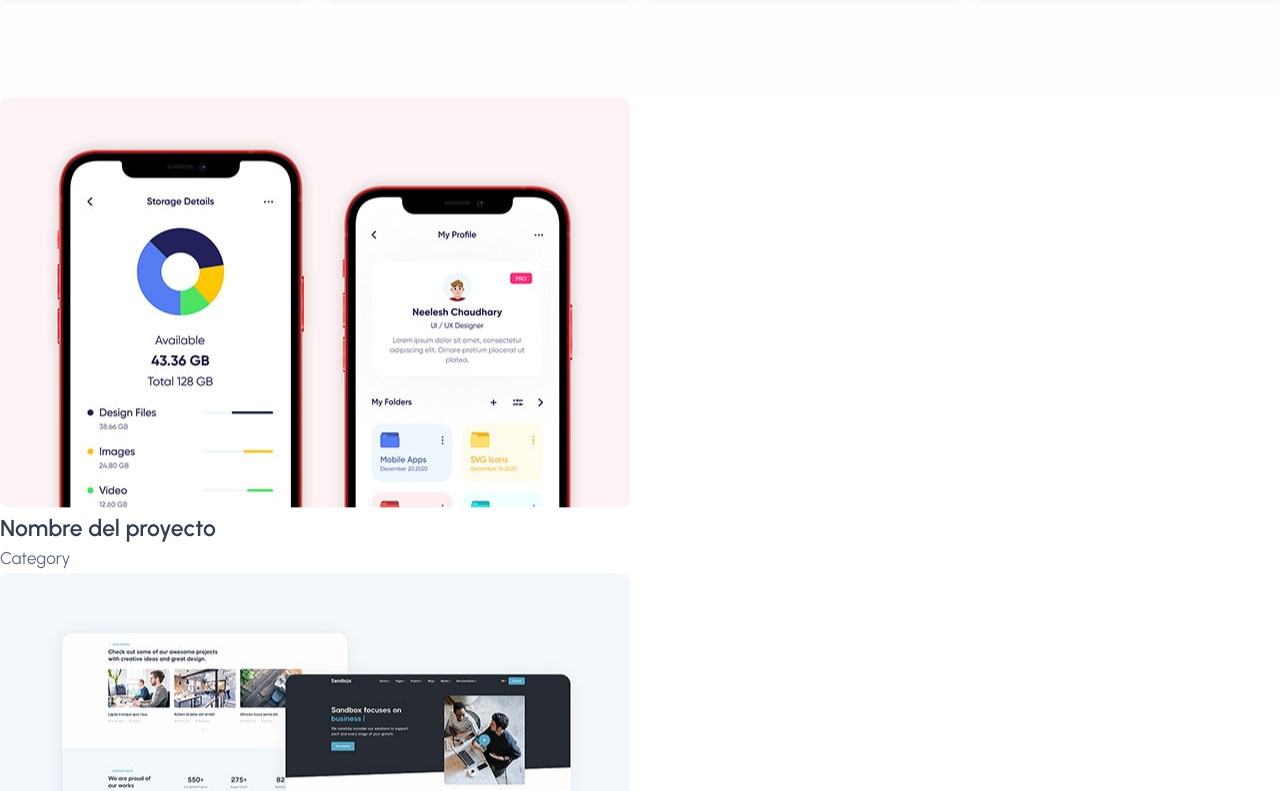
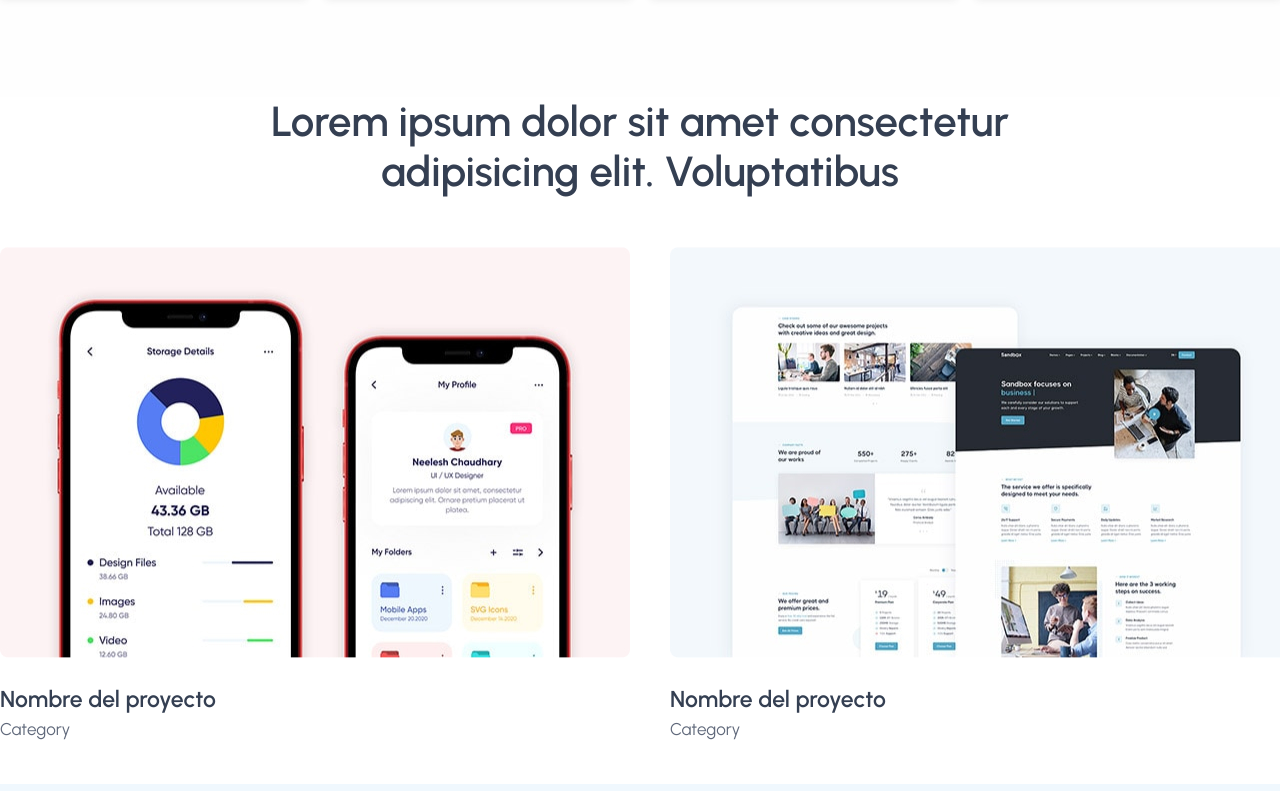
Before and after one commit to keincarrillo/sandbox, a website: page index.html in a window 1280 px wide. Shown: the part 2478-3269 px from the top of the page. Drawn offline with Linux system fonts and the light colour scheme.

Commit message:
style: projects

```diff
--- a/index.html
+++ b/index.html
@@ -198,21 +198,25 @@
           </div>
         </div>
       </section>
-      <section class="projects">
+      <section class="projects container">
+        <h2>
+          Lorem ipsum dolor sit amet consectetur adipisicing elit. Voluptatibus
+        </h2>
+        <div class="projects__container">
           <div class="projects__project">
             <img src="./images/projects/project1.jpg" alt="" />
+            <div class="projects__project__info">
               <h3>Nombre del proyecto</h3>
               <p>Category</p>
             </div>
+          </div>
           <div class="projects__project">
             <img src="./images/projects/project2.jpg" alt="" />
+            <div class="projects__project__info">
               <h3>Nombre del proyecto</h3>
               <p>Category</p>
             </div>
-        <div class="projects__project">
-          <img src="./images/projects/project3.jpg" alt="" />
-          <h3>Nombre del proyecto</h3>
-          <p>Category</p>
+          </div>
         </div>
       </section>
       <section class="testimonials">
--- /dev/null
+++ b/sass/components/_projects.scss
@@ -0,0 +1,22 @@
+@use '../base/colors' as v;
+
+// Projects Styles
+.projects {
+    padding-bottom: 40px;
+    & h2 {
+        margin: 0 auto 50px;
+        max-width: 800px;
+        text-align: center;
+    }
+    &__container {
+        display: grid;
+        grid-template-columns: repeat(2, 1fr);
+        column-gap: 40px;
+    }
+    &__project {
+        display: flex;
+        flex-direction: column;
+        gap: 25px;
+    }
+
+}
--- a/sass/main.scss
+++ b/sass/main.scss
@@ -11,6 +11,7 @@
 @import './components/team';
 @import './components/faqs';
 @import './components/footer';
+@import './components/projects';
 
 body {
     font-family: 'Urbanist', sans-serif;
```
Also changed, not shown: css/style.css, 1 other file. Lines whose indentation alone changed are shown as unchanged.
